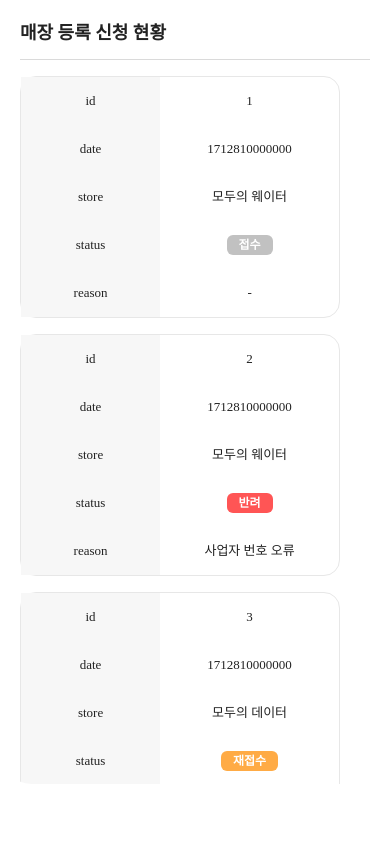
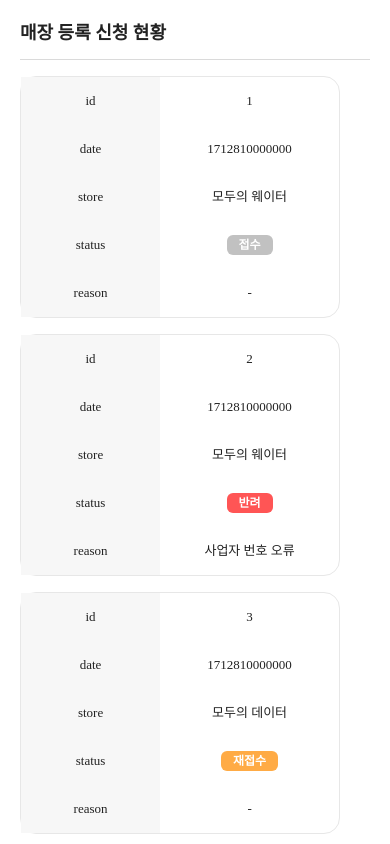
Before and after one commit to everyonewaiter/everyone-waiter-fe, a Next.js app: page /stores in a window 390 px wide. Built offline with nearby package versions, Linux system fonts and the light colour scheme.

Commit message:
fix: min-height 고정

```diff
--- a/src/app/stores/page.tsx
+++ b/src/app/stores/page.tsx
@@ -61,7 +61,7 @@ export default function StoreList() {
   const [currentPage, setCurrentPage] = useState(1);
 
   return (
-    <div className="w-full overflow-y-scroll rounded-[32px] bg-white p-5 md:h-[560px] md:w-[722px] md:p-8 md:px-8 lg:min-h-[1016px] lg:w-[1800px]">
+    <div className="min-h-screen w-full overflow-y-scroll rounded-[32px] bg-white p-5 md:h-[560px] md:w-[722px] md:p-8 md:px-8 lg:min-h-[1016px] lg:w-[1800px]">
       <header className="flex justify-between border-b border-b-gray-500 md:h-10 md:items-center lg:h-[68px]">
         <h1 className="text-gray-0 mb-3 text-lg font-semibold md:mb-0 md:text-base md:font-bold lg:text-[28px]">
           매장 등록 신청 현황
```
